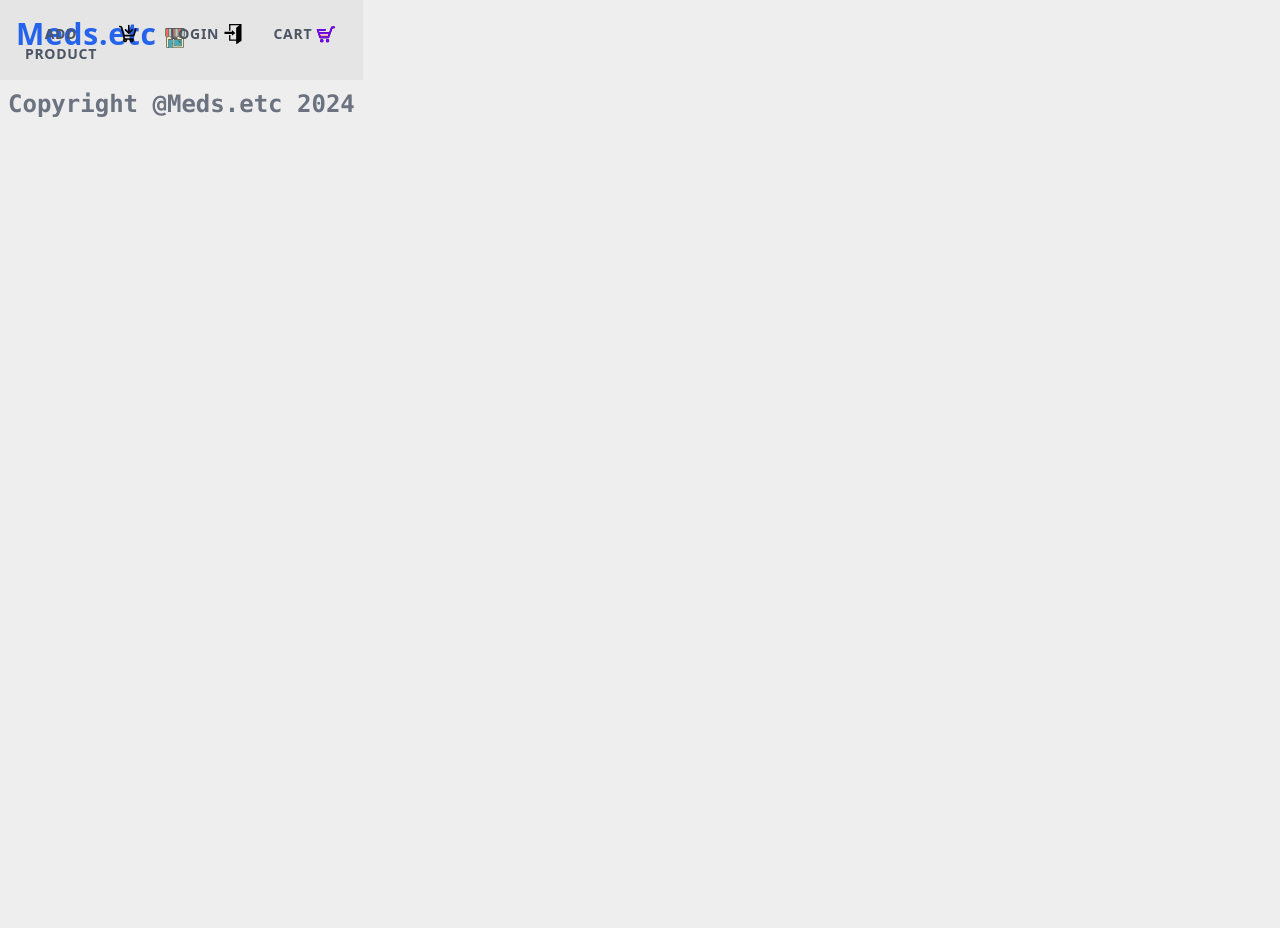
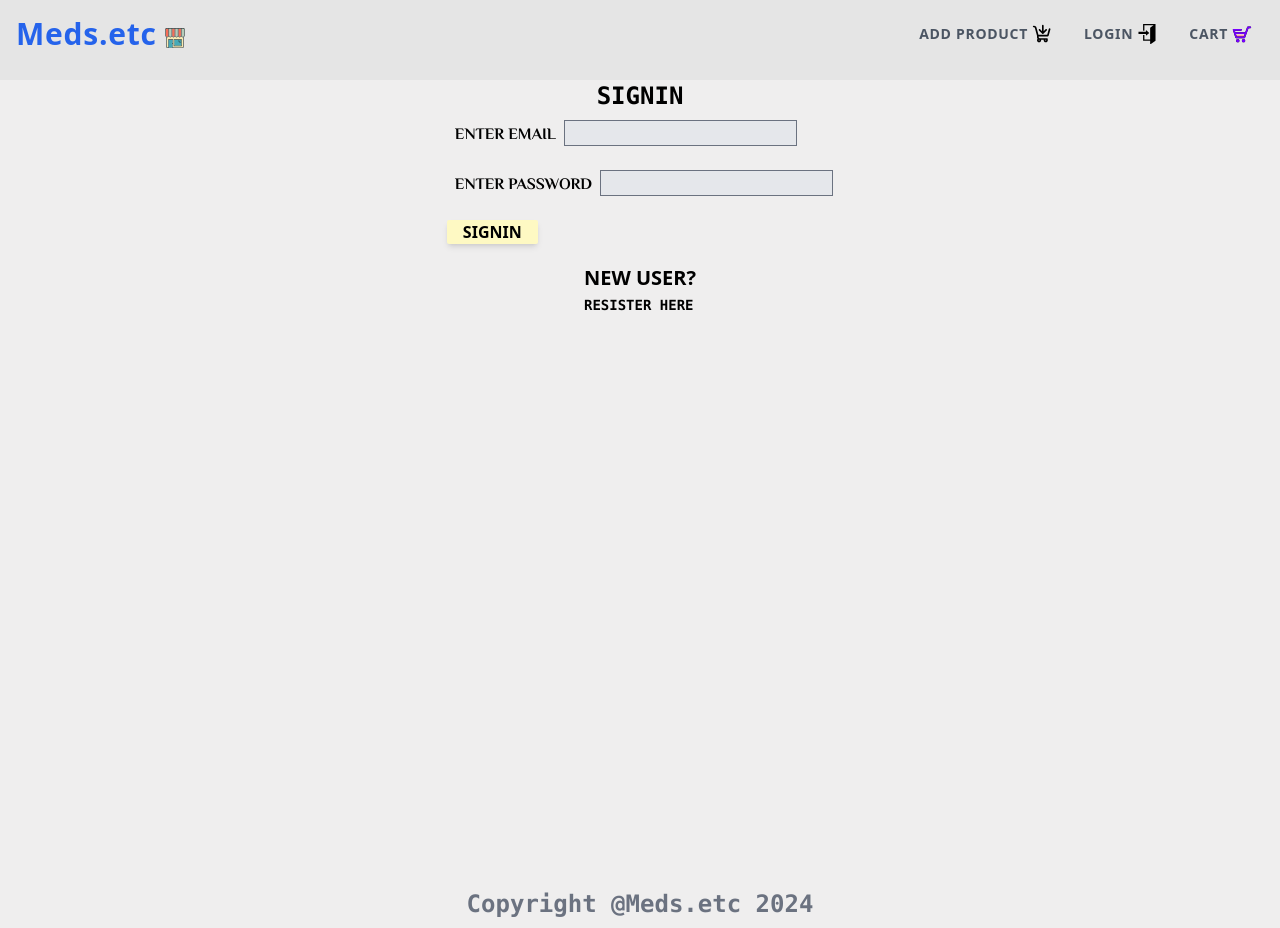
Before and after one commit to bot791/shop, a React (Create React App) app in the folder shopapp/: page /login in a window 1280 px wide. Before the commit the page ends 800 px from the top, so only its background shows below. Built offline with nearby package versions, Linux system fonts and the light colour scheme; the HTML template or start-up script is replaced by a standard one; a web font is replaced by a local one.

Commit message:
ui of login screen

```diff
--- a/shopapp/src/App.js
+++ b/shopapp/src/App.js
@@ -6,17 +6,29 @@ import { ToastContainer } from "react-toastify";
 import "react-toastify/dist/ReactToastify.css";
 import Productscreen from "./screens/Productscreen";
 import Cartscreen from "./screens/Cartscreen";
+import Loginscreen from "./screens/Loginscreen";
 
 function App() {
   return (
     <div className=" relative">
       <Router>
-      <ToastContainer position="top-right" autoClose={2000} hideProgressBar={false} newestOnTop closeOnClick rtl pauseOnFocusLoss draggable pauseOnHover />
+        <ToastContainer
+          position="top-right"
+          autoClose={2000}
+          hideProgressBar={false}
+          newestOnTop
+          closeOnClick
+          rtl
+          pauseOnFocusLoss
+          draggable
+          pauseOnHover
+        />
         <Header />
         <Routes>
-          <Route exact path="/" element={<Homescreen />}></Route>
+          <Route path="/login" element={<Loginscreen />}></Route>
           <Route path="/product/:id" element={<Productscreen />}></Route>
           <Route path="/cart/:id?" element={<Cartscreen />}></Route>
+          <Route exact path="/" element={<Homescreen />}></Route>
         </Routes>
         <Footer />
       </Router>
--- /dev/null
+++ b/shopapp/src/screens/Loginscreen.js
@@ -0,0 +1,90 @@
+import { useState, useEffect } from "react";
+import { useDispatch, useSelector } from "react-redux";
+import { login } from "../actions/userActions";
+import React from "react";
+import { Link } from "react-router-dom";
+import { useLocation } from "react-router-dom";
+const Loginscreen = ({ history }) => {
+  let location = useLocation();
+  const [email, setEmail] = useState("");
+  const [password, setPassword] = useState("");
+  const dispatch = useDispatch();
+  const userLogin = useSelector((state) => state.userLogin);
+  const { loading, error, userInfo } = userLogin;
+  const redirect = location.search ? location.search.split("=")[1] : "/";
+
+  useEffect(() => {
+    if (userInfo) {
+      history.pushState(redirect);
+    }
+  }, [history, userInfo, redirect]);
+  const submitHandler = (e) => {
+    e.preventDefault();
+    dispatch(login(email, password));
+  };
+  return (
+    <div className="flex flex-col w-screen h-screen">
+      <div className=" text-center">
+        {" "}
+        <h1 className=" font-mono font-bold text-2xl uppercase">signin</h1>
+      </div>
+      {error && <p>{error}</p>}
+      {loading && <p>loading</p>}
+      <div className="mx-auto">
+        <form onSubmit={submitHandler}>
+          <label for="email" className=" uppercase font-Phily mx-2 font-bold">
+            enter email
+          </label>
+          <input
+            className="border bg-gray-200  border-gray-500 mt-2 focus:outline-none focus:bg-white focus:border-purple-500"
+            id="email"
+            type="email"
+            value={email}
+            onChange={(e) => {
+              setEmail(e.target.value);
+            }}
+          />
+
+          <br />
+          <br />
+          <label
+            for="password"
+            className=" uppercase font-Phily mx-2 font-bold"
+          >
+            enter password
+          </label>
+          <input
+            className="border bg-gray-200 border-gray-500  focus:outline-none focus:bg-white focus:border-purple-500"
+            id="password"
+            type="password"
+            value={password}
+            onChange={(e) => {
+              setPassword(e.target.value);
+            }}
+          />
+
+          <br />
+          <br />
+          <button
+            className=" bg-yellow-100 shadow-md px-4 text-center font-bold mx-auto rounded-sm hover:bg-yellow-200 hover:-translate-y-1 transition uppercase hover:text-gray-700 py2"
+            type="submit"
+          >
+            signin
+          </button>
+        </form>
+      </div>
+
+      <div className="mx-auto mt-5">
+        <p className=" text-xl font-semibold uppercase">new user?</p>
+        <Link
+          to={redirect ? `/resister?redirect=${redirect}` : "/resister"}
+          className="text-sm font-mono font-bold uppercase hover:text-yellow-500 hover:underline"
+        >
+          resister here
+        </Link>
+      </div>
+    </div>
+  );
+};
+
+export default Loginscreen;
```
